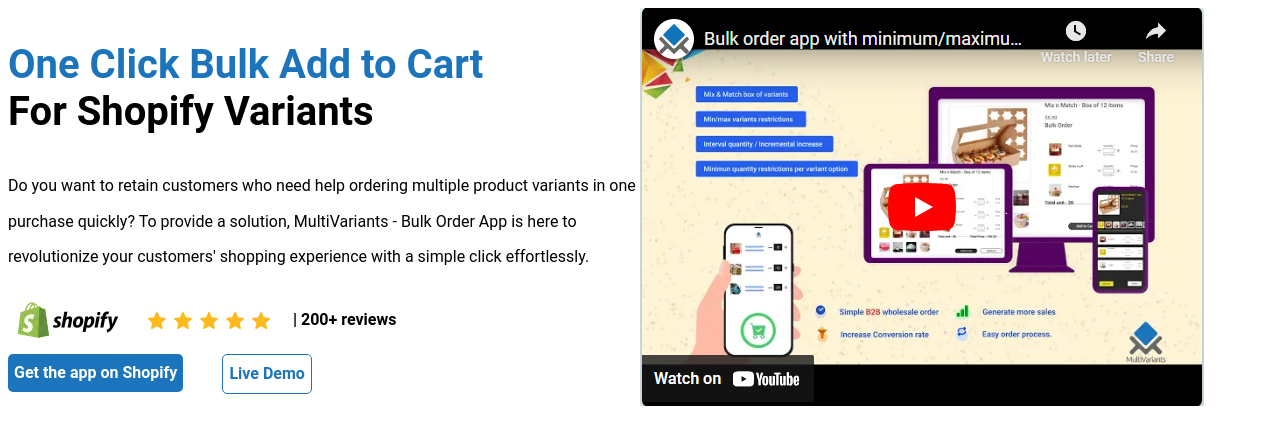
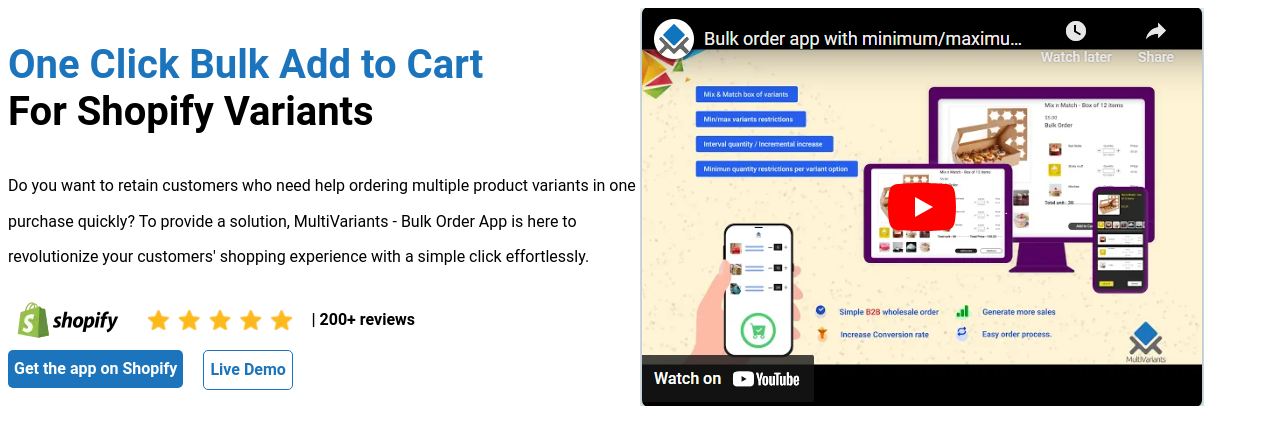
Before and after one commit to NusratSyn/htmlclass, a plain HTML site: page index.html in a window 1280 px wide. Drawn offline with Linux system fonts and the light colour scheme.

Commit message:
Update style.css

```diff
--- a/style.css
+++ b/style.css
@@ -15,31 +15,33 @@
 .p1{
     line-height: 2.2rem;
 }
+.img{
+    display: flex;
+    align-items: center;
+    gap: 20PX;
+}
 .img2{
-    top: -21px;
-    position: relative;
-    left: 16px;
+    height: 20px;
 }
 .txt{
-    position: relative;
-    left: 35px;
     font-size: 1rem;
     font-weight: 600;
-    top: -25px;
 }
+
 .btn{
     display: flex;
+    gap: 20px;
 }
 .btn1{
     background-color: #1c75bc;
     font-size: 1rem;
-    font-weight: 600;
+    font-weight: bold;
     line-height: 36px;
     text-align: center;
     border: none;
     border-radius: 5px;
     color: white;
-    cursor:pointer;
+    cursor: pointer;
 
 }
 .btn1:hover{
@@ -48,17 +50,16 @@
 }
 .btn2{
     font-size: 1rem;
-    font-weight: 600;
+    font-weight: bold;
     line-height: 36px;
     text-align: center;
     border: none;
     border-radius: 5px;
-    cursor:pointer;
+    cursor: pointer;
     color: #1c75bc;
     background: white;
     border: 1px solid #1c75bc;
-    position: relative;
-    left: 39px;
+
 }
 .btn2:hover{
     background-color: #0D3F67;
```
